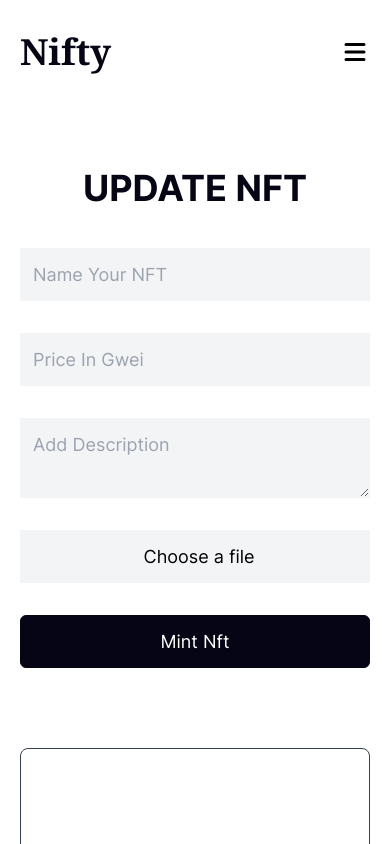
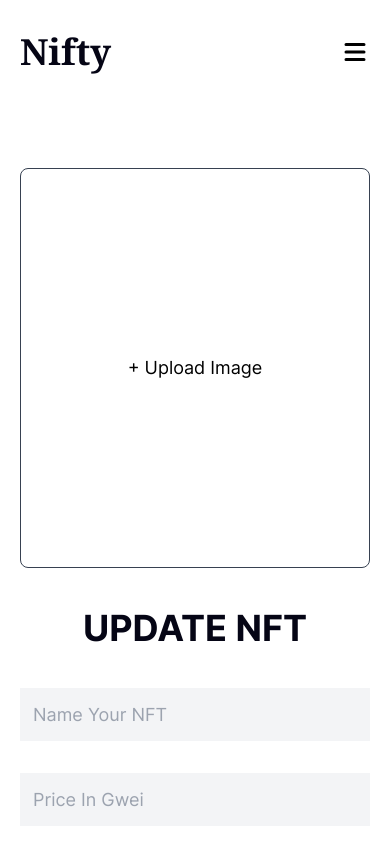
Before and after one commit to nlempiric/marketplace_website, a React (Create React App) app: page /nfts/details/UpdateNft/1 in a window 390 px wide. Shown: the top 844 px of the page. Built offline with nearby package versions, Linux system fonts and the light colour scheme.

Commit message:
new changes

```diff
--- a/src/component/Sidebar.jsx
+++ b/src/component/Sidebar.jsx
@@ -35,7 +35,7 @@ const Sidebar = () => {
           initial={{ x: 500}}
           animate={{ x: 0 }}
           exit={{ x: -500 }}
-          transition={{ duration: 1, ease: "easeOut" }}
+          transition={{ duration: 0.7, ease: "easeOut" }}
           className="fixed top-0 right-0 w-full bg-opacity-90 bg-black z-50 overflow-hidden p-0 text-white h-[100vh]"
         >
 
--- a/src/pages/UpdateNft.jsx
+++ b/src/pages/UpdateNft.jsx
@@ -40,7 +40,7 @@ const UpdateNft = () => {
         transition={{ duration: 0.9 }}
         className="box"
       >
-        <div className="container mx-auto px-5 xl:px-4 2xl:px-4 sm:px-3 flex  justify-between gap-10 2xl:!flex-row xl:!flex-row lg:!flex-row py-16 sm:py-10 flex-col-reverse">
+        <div className="container mx-auto px-5 xl:px-4 2xl:px-4 sm:px-3 flex  justify-between gap-10 2xl:!flex-row xl:!flex-row lg:!flex-row py-16 sm:py-10 flex-col">
           <div className="2xl:w-1/2 xl:w-1/2  2xl:h-[500px] xl:h-[500px] lg:h-[500px] h-[400px] sm:h-[300px]  rounded-lg lg:w-1/2 flex justify-center items-center border border-1 border-gray-700">
             {Data._imgUrl ? (
               <img
```
